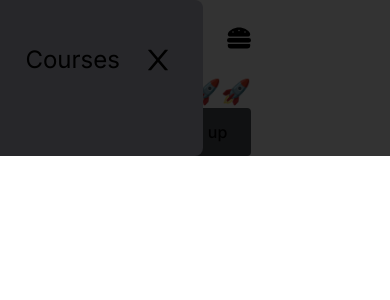
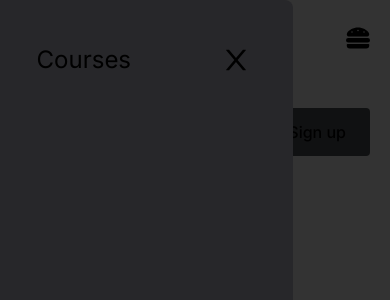
Before and after one commit to whoyoux/course-app, a Next.js app: page / in a window 390 px wide. Both pictures are taken after a click on the icon 358 px from the left and 38 px from the top of the page. Shown: the top 300 px of the page. Built offline with nearby package versions, Linux system fonts and the light colour scheme.

Commit message:
Now sidenav is working

```diff
--- a/components/Header.tsx
+++ b/components/Header.tsx
@@ -42,10 +42,14 @@ export default function Header() {
         document.body.style.overflow = isOpen ? 'hidden' : 'auto';
         // document.body.style.overflowY = isOpen ? 'hidden' : 'scroll';
         document.body.style.position = isOpen ? 'fixed' : 'static';
+        document.body.style.width = isOpen ? '100%' : 'auto';
+        document.body.style.height = isOpen ? '100%' : 'auto';
 
         return () => {
             document.body.style.overflow = 'auto';
             document.body.style.position = 'static';
+            document.body.style.width = 'auto';
+            document.body.style.height = 'auto';
         };
     }, [isOpen]);
 
@@ -90,9 +94,12 @@ export default function Header() {
                 leaveFrom="opacity-100"
                 leaveTo="opacity-0"
             >
-                <div className="absolute top-0 left-0 w-screen inset-0 z-10 bg-black opacity-80"></div>
+                {/* <div className="absolute top-0 left-0 w-screen inset-0 z-10 bg-black opacity-80"></div> */}
                 <div
-                    className="absolute top-0 left-0 bg-secondary inset-0 w-3/4 sm:hidden rounded-r-lg flex flex-col z-20"
+                    className={`absolute top-0 left-0 w-screen z-10 bg-black opacity-80 h-full`}
+                ></div>
+                <div
+                    className={`absolute top-0 left-0 bg-secondary  w-3/4 sm:hidden rounded-r-lg flex flex-col z-20 h-full`}
                     ref={ref}
                 >
                     <div className="flex flex-row items-center justify-between w-9/12 mx-auto mt-10">
```
